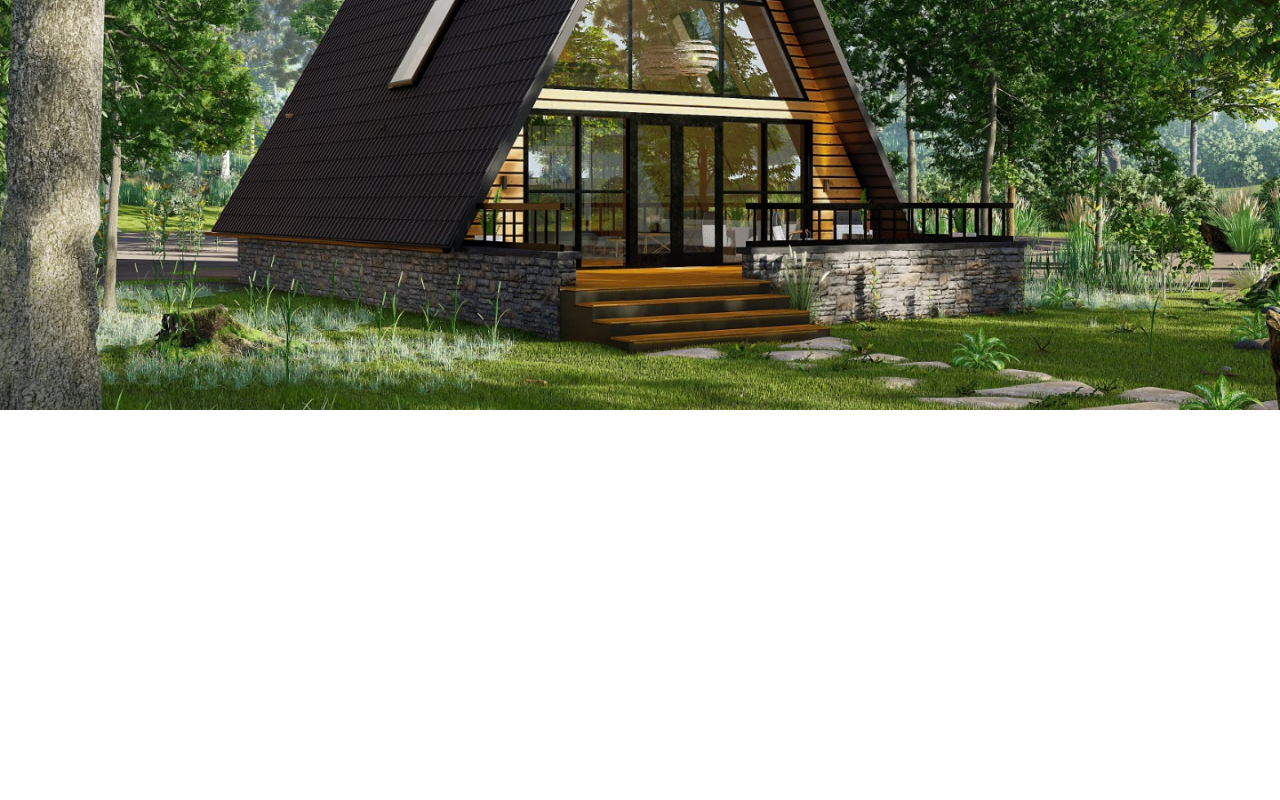
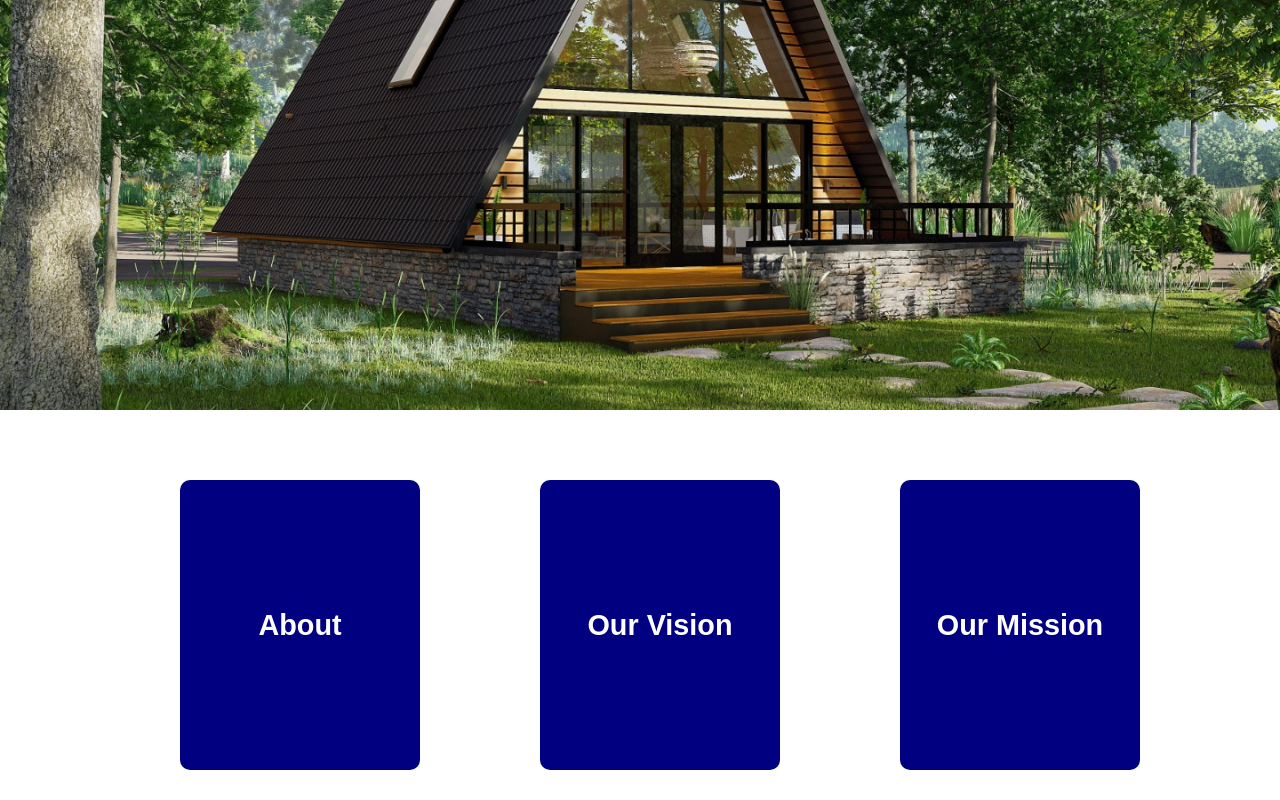
Before and after one commit to uncle12genius/SusRecomm3, a React (Vite) app: page / in a window 1280 px wide. Shown: the part 390-1190 px from the top of the page. Before the commit the page ends 832 px from the top, so only its background shows below. Built offline with nearby package versions, Linux system fonts and the light colour scheme.

Commit message:
about fix

```diff
--- a/src/components/Navbar.jsx
+++ b/src/components/Navbar.jsx
@@ -8,7 +8,7 @@ const Navbar = () => {
       <div className="container">
         <ul className="nav-links">
           <li><a href="#hero">Home</a></li>
-          <li><a href="#about">About</a></li>
+          <li><a href="About.jsx">About</a></li>
           <li><a href="https://jagedo.co.ke/">JaGedo</a></li>
            </ul>
 
--- a/src/pages/About.jsx
+++ b/src/pages/About.jsx
@@ -2,12 +2,36 @@ import React from "react";
 import "./../styles/About.css";
 
 const About = () => {
+  const cards = [
+    {
+      title: "About",
+      content: "Empowering communities with sustainable infrastructural solutions for a prosperous future.",
+    },
+    {
+      title: "Our Vision",
+      content: "Africa's hub of sustainable infrastructural solutions.",
+    },
+    {
+      title: "Our Mission",
+      content:"To design, recommend, and implement sustainable infrastructural solutions for individuals, households, and communities across Africa",
+    },
+  ];
+
   return (
-    <section id="about" className="about">
-      <div className="container">
-
-      </div>
-    </section>
+    <div className="flip-card-container">
+      {cards.map((card, index) => (
+        <div className="flip-card" key={index}>
+          <div className="flip-card-inner">
+            <div className="flip-card-front">
+              <h2>{card.title}</h2>
+            </div>
+            <div className="flip-card-back">
+              <p>{card.content}</p>
+            </div>
+          </div>
+        </div>
+      ))}
+    </div>
   );
 };
 
--- a/src/styles/About.css
+++ b/src/styles/About.css
@@ -0,0 +1,52 @@
+.flip-card-container {
+    display: flex;
+    justify-content: space-evenly; /* Adds even spacing between the cards */
+    align-items: center;
+    margin: 50px;
+    padding: 20px;
+    gap: 50px; /* Ensures extra space between cards */
+  }
+
+  .flip-card {
+    background-color: transparent;
+    width: 200px;
+    height: 250px;
+    perspective: 1000px; /* Add perspective for 3D effect */
+  }
+
+  .flip-card-inner {
+    position: relative;
+    width: 100%;
+    height: 100%;
+    text-align: center;
+    transition: transform 0.6s;
+    transform-style: preserve-3d;
+  }
+
+  .flip-card:hover .flip-card-inner {
+    transform: rotateY(180deg);
+  }
+
+  .flip-card-front,
+  .flip-card-back {
+    position: absolute;
+    width: 100%;
+    height: 100%;
+    backface-visibility: hidden;
+    border-radius: 10px;
+    display: flex;
+    justify-content: center;
+    align-items: center;
+    color: white;
+    font-size: 1.2rem;
+    padding: 20px;
+  }
+
+  .flip-card-front {
+    background-color: navy;
+  }
+
+  .flip-card-back {
+    background-color: #0047ab; /* Slightly lighter blue */
+    transform: rotateY(180deg);
+  }
```
Also changed, not shown: src/pages/ourteam.jsx (added), src/styles/ourteam.css (added).
